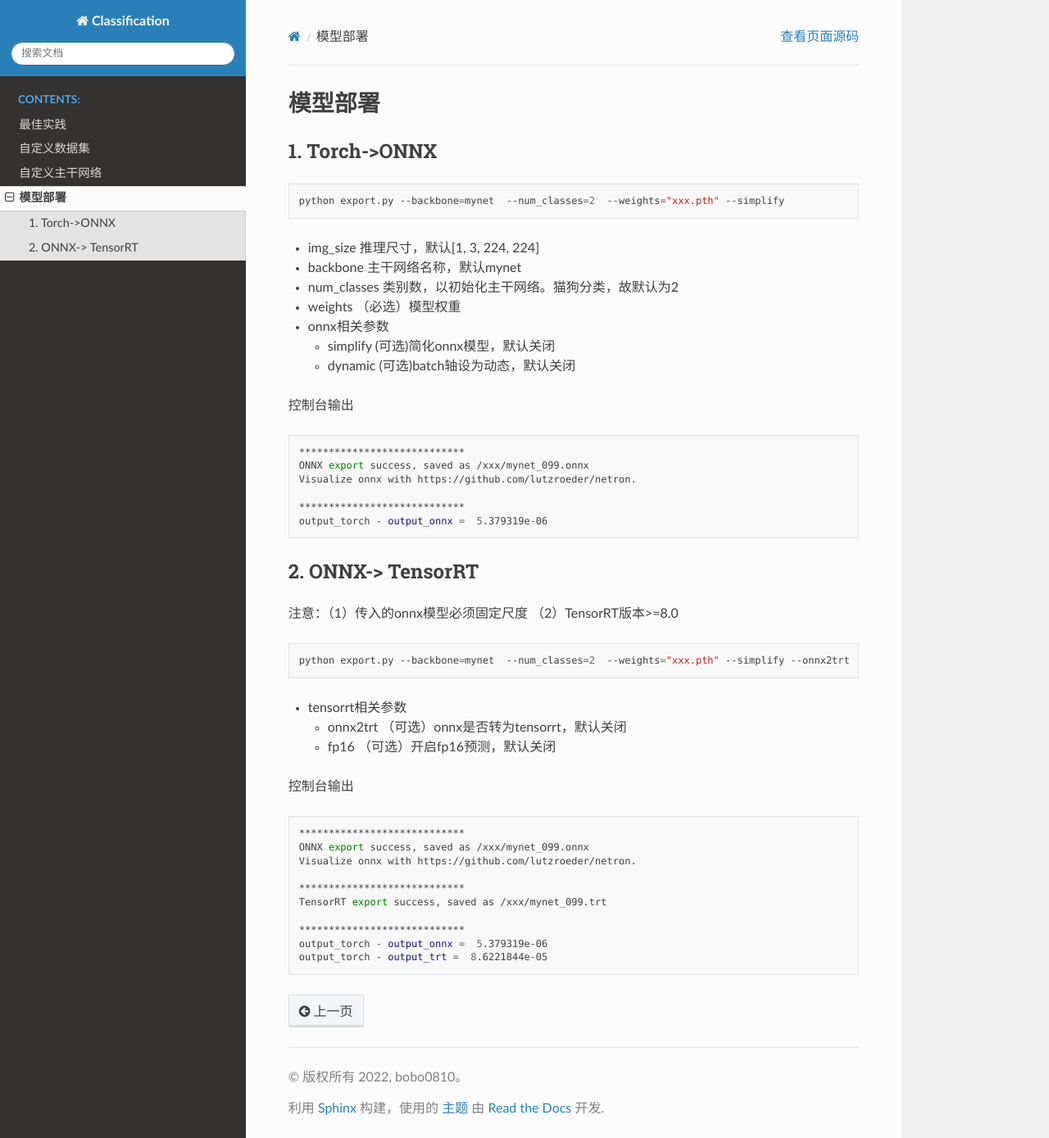
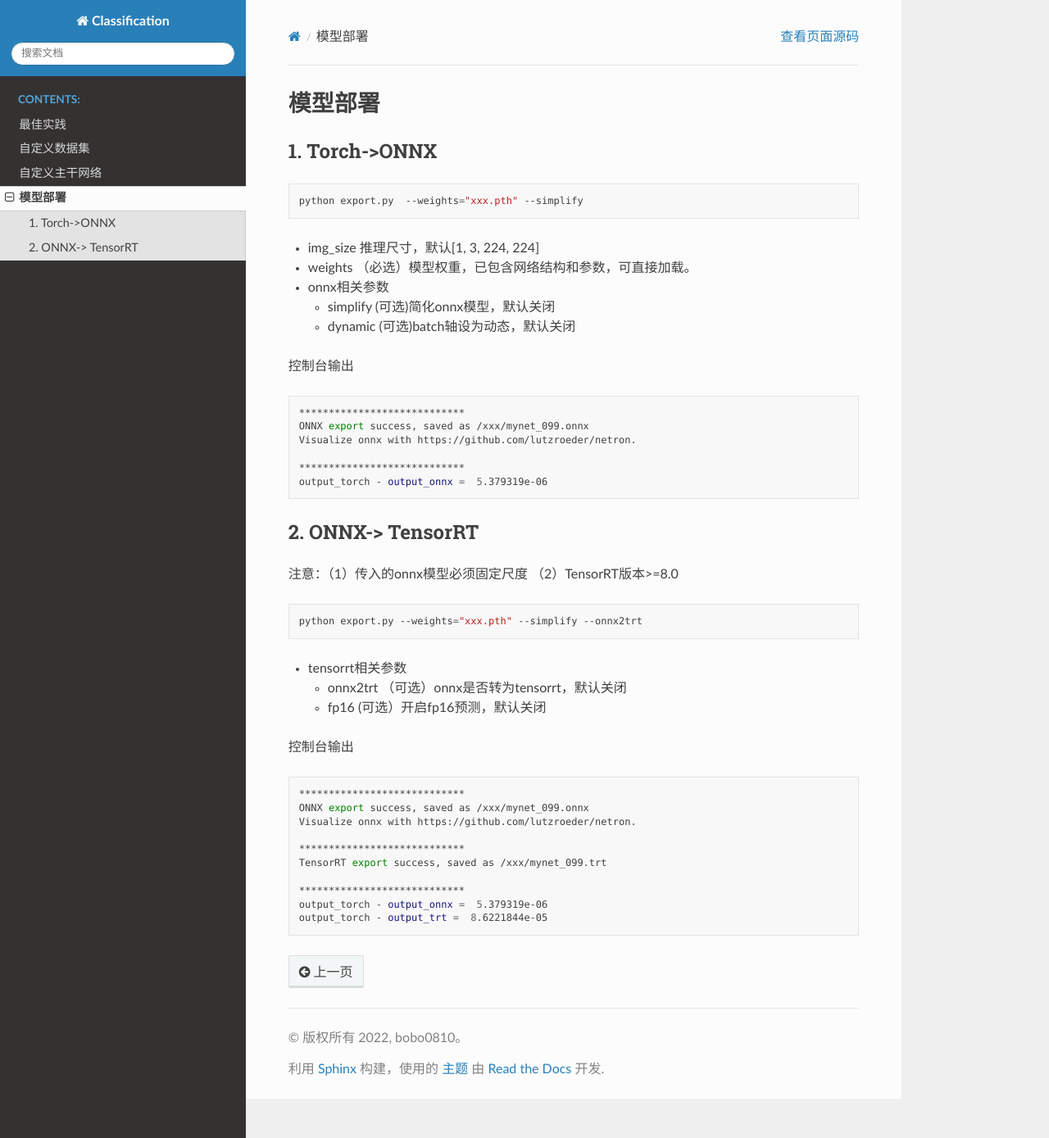
Before and after one commit to bobo0810/Classification, a Sphinx documentation site: the page built from Docs/source/deploy.md, in a window 1280 px wide and 1389 px high. Shown: the whole window at 82% size. Built offline with Sphinx 7.4.7 and the Read the Docs theme 2.0.0, drawn with Linux system fonts in a browser that asks for light colours.

Commit message:
更改模型保存/加载方式

````diff
--- a/Docs/source/deploy.md
+++ b/Docs/source/deploy.md
@@ -3,13 +3,11 @@
 ## 1. Torch->ONNX
 
 ```bash
-python export.py --backbone=mynet  --num_classes=2  --weights="xxx.pth" --simplify
+python export.py  --weights="xxx.pth" --simplify
 ```
 
 - img_size           推理尺寸，默认[1, 3, 224, 224]
-- backbone         主干网络名称，默认mynet
-- num_classes    类别数，以初始化主干网络。猫狗分类，故默认为2
-- weights           （必选）模型权重
+- weights           （必选）模型权重，已包含网络结构和参数，可直接加载。
 
 - onnx相关参数
   - simplify     (可选)简化onnx模型，默认关闭
@@ -35,12 +33,12 @@
 注意：（1）传入的onnx模型必须固定尺度 （2）TensorRT版本>=8.0
 
 ```bash
-python export.py --backbone=mynet  --num_classes=2  --weights="xxx.pth" --simplify --onnx2trt
+python export.py --weights="xxx.pth" --simplify --onnx2trt
 ```
 
 - tensorrt相关参数
   - onnx2trt  （可选）onnx是否转为tensorrt，默认关闭
-  - fp16         （可选）开启fp16预测，默认关闭
+  - fp16       (可选）开启fp16预测，默认关闭
 
 
 
--- a/export.py
+++ b/export.py
@@ -10,8 +10,6 @@
 
     # torch
     parser.add_argument("--img_size", default=[1, 3, 224, 224], help="推理尺寸")
-    parser.add_argument("--backbone", help="模型名称", default="mynet")
-    parser.add_argument("--num_classes", type=int, help="类别数", default=2)
     parser.add_argument("--weights", help="模型权重", required=True)
 
     # onnx
@@ -25,7 +23,8 @@
 
     # ==========================torch===============================
     imgs = torch.ones(tuple(cfg.img_size))
-    model = create_backbone(cfg.backbone, cfg.num_classes, checkpoint=cfg.weights)
+    # model = create_backbone(cfg.backbone, cfg.num_classes, checkpoint=cfg.weights) # 加载model.state_dict
+    model = torch.load(cfg["Models"]["checkpoint"]) # 直接加载model
     model.eval()
     output_torch = model(imgs).detach().numpy()
 
--- a/train.py
+++ b/train.py
@@ -79,7 +79,7 @@
                 tb_writer.add_scalar("Train/loss", loss.item(), iter_num)
         # 保存
         torch.save(
-            model.state_dict(),
+            model, # model.state_dict()
             checkpoint_path + cfg["Models"]["backbone"] + "_" + "%03d" % epoch + ".pth",
         )
         # 评估
````
Also changed, not shown: Docs/source/best_practice.md (+0 -1 lines), readme.md (+1 -1 lines), test.py (+10 -6 lines), 1 other file.
